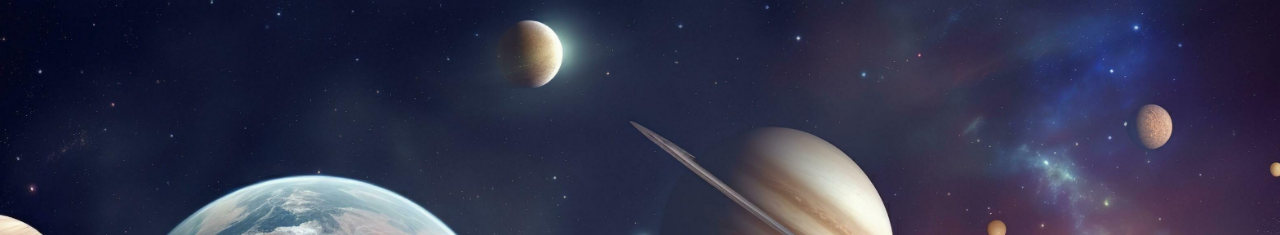
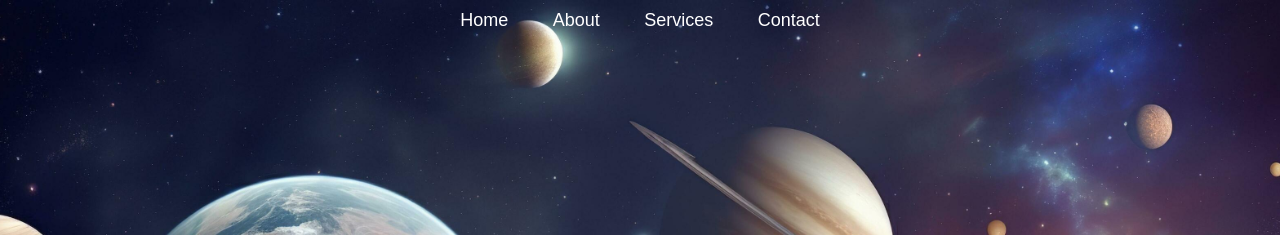
Before and after one commit to ZDM21/login, a plain HTML site: page login.html in a window 1280 px wide. Shown: the top 235 px of the page. Drawn offline with Linux system fonts and the light colour scheme.

Commit message:
Add files via upload

```diff
--- a/login.html
+++ b/login.html
@@ -7,6 +7,17 @@
     <link rel="stylesheet" href="styles.css">
 </head>
 <body>
+    <div id="header">
+        <div class="container">
+            <nav>
+                <ul id="sidemenu">
+                    <li><a href="#header">Home</a></li>
+                    <li><a href="#about">About</a></li>
+                    <li><a href="#services">Services</a></li>
+                    <li><a href="#contact">Contact</a></li>
+             </nav>
+         </div>
+     </div>
     <div class="container">
         <div class="form-box">
             <h1>Login</h1>
```
